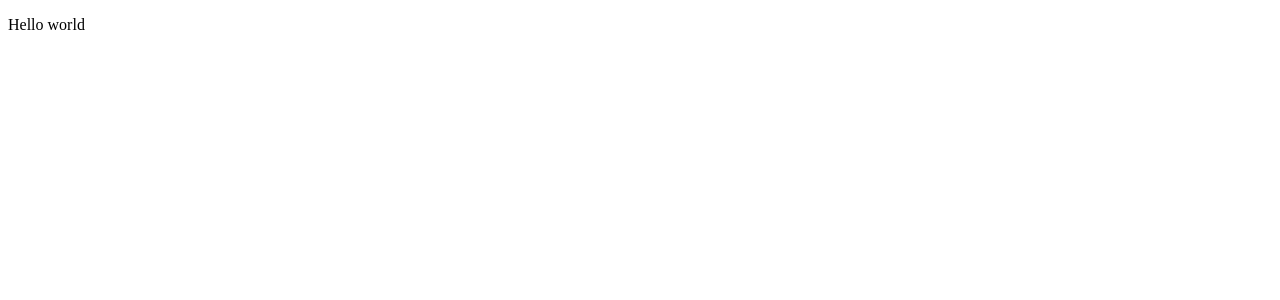
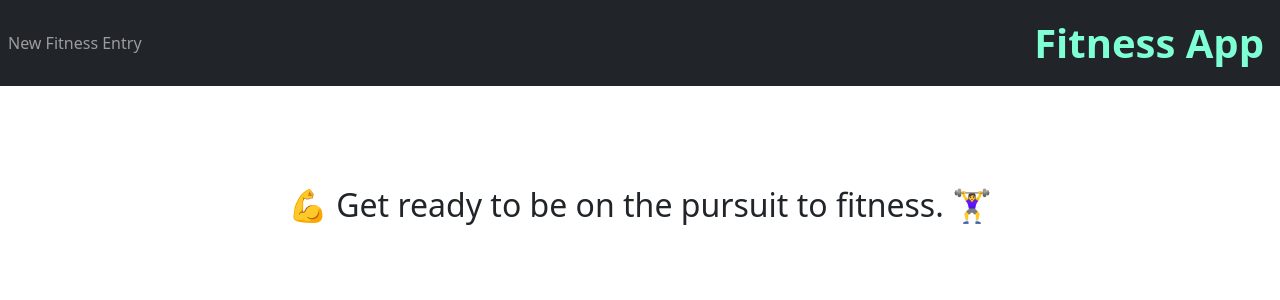
Before and after one commit to Jesse-Chong/The-Pursuit-To-Fitness, a React (Vite) app: page / in a window 1280 px wide. Shown: the top 300 px of the page. Built offline with nearby package versions, Linux system fonts and the light colour scheme.

Commit message:
Finished Index and two components along with using bootstrap

```diff
--- a/package.json
+++ b/package.json
@@ -12,7 +12,9 @@
   "license": "ISC",
   "dependencies": {
     "@vitejs/plugin-react": "^4.1.1",
+    "bootstrap": "^5.3.2",
     "react": "^18.2.0",
+    "react-bootstrap": "^2.9.1",
     "react-dom": "^18.2.0",
     "react-router-dom": "^6.18.0",
     "vite": "^4.5.0"
--- a/src/App.jsx
+++ b/src/App.jsx
@@ -1,16 +1,56 @@
 // DEPENDENCIES
-import { BrowserRouter as Router, Routes, Route } from "react-router-dom";
+import {
+  BrowserRouter as Router,
+  Routes,
+  Route,
+  NavLink,
+} from "react-router-dom";
+import { Navbar, Nav } from "react-bootstrap";
+import "bootstrap/dist/css/bootstrap.min.css";
 
 // PAGES
+import Home from "./Pages/Home";
+import Index from "./Pages/Index";
 
 // COMPONENTS
 
 function App() {
-    return (
-        <div className="App">
-            <p>Hello world</p>
-        </div>
-    )
+  const titleStyle = {
+    fontWeight: "bold",
+    fontSize: "40px",
+    color: "aquamarine",
+  };
+  return (
+    <div className="App">
+      <Router>
+        <Navbar
+          className="d-flex justify-content-between"
+          bg="dark"
+          variant="dark"
+        >
+          <Nav>
+            <Nav.Link as={NavLink} to="/fitness/new" className="text-left">
+              New Fitness Entry
+            </Nav.Link>
+          </Nav>
+          <Navbar.Brand
+            as={NavLink}
+            to="/fitness"
+            className="ml-auto"
+            style={titleStyle}
+          >
+            Fitness App
+          </Navbar.Brand>
+        </Navbar>
+        <main>
+          <Routes>
+            <Route path="/" element={<Home />} />
+            <Route path="/fitness" element={<Index />} />
+          </Routes>
+        </main>
+      </Router>
+    </div>
+  );
 }
 
 export default App;
--- /dev/null
+++ b/src/Components/Fitness's.jsx
@@ -0,0 +1,47 @@
+import { useState, useEffect } from "react";
+import { Table } from "react-bootstrap";
+import Fitness from "./Fitness";
+
+// const API = import.meta.env.VITE_API_URL;
+// console.log(process.env)
+
+function Fitnesss() {
+  const [fitness, setFitness] = useState([]);
+
+  //   const fetchData = async () => {
+  //     try {
+  //       fetch(`${API}/fitness`)
+  //         .then(res => res.json())
+  //         .then(res => {
+  //           setFitness(res)
+  //         })
+  //     } catch (error) {
+  //       return error
+  //     }
+  //   }
+
+  // useEffect(() => {
+  //   fetchData()
+  // }, [])
+
+  return (
+    <section>
+      <Table bordered hover>
+        <thead>
+          <tr>
+            <th>Name</th>
+            <th>Workout Type</th>
+            <th>Did you skip? 😗</th>
+          </tr>
+        </thead>
+        <tbody>
+          {fitness.map((workout) => (
+            <Fitness key={workout.id} workout={workout} />
+          ))}
+        </tbody>
+      </Table>
+    </section>
+  );
+}
+
+export default Fitnesss;
--- /dev/null
+++ b/src/Components/Fitness.jsx
@@ -0,0 +1,22 @@
+// import { Link } from 'react-router-dom';
+
+function Fitness({ workout }) {
+  const { workout_name, workout_type, is_true } = workout;
+
+  console.log(workout_name, workout_type, is_true);
+
+  return (
+    <tr>
+      <td>{is_true ? "✅" : ""}</td>
+      {/* <td>
+        <Link to={`/fitness/${workout.id}`}>
+          {workout_name}
+        </Link>
+      </td> */}
+      <td>{workout_type}</td>
+      <td>{is_true}</td>
+    </tr>
+  );
+}
+
+export default Fitness;
--- /dev/null
+++ b/src/Pages/Home.jsx
@@ -0,0 +1,13 @@
+function Home() {
+  const h2Styles = {
+    textAlign: "center",
+    marginTop: "100px",
+  };
+
+  return (
+    <div className="Home">
+      <h2 style={h2Styles}>💪 Get ready to be on the pursuit to fitness. 🏋️‍♀️</h2>
+    </div>
+  );
+}
+export default Home;
--- /dev/null
+++ b/src/Pages/Index.jsx
@@ -0,0 +1,15 @@
+import Fitnesss from "../Components/Fitness's";
+
+function Index() {
+  const h2Style = {
+    textAlign: "center",
+  };
+  return (
+    <div className="Index">
+      <h2 style={h2Style}>Index</h2>
+      <Fitnesss />
+    </div>
+  );
+}
+
+export default Index;
```
Also changed, not shown: 1 other file (tests, documents, lock files or other folders).
